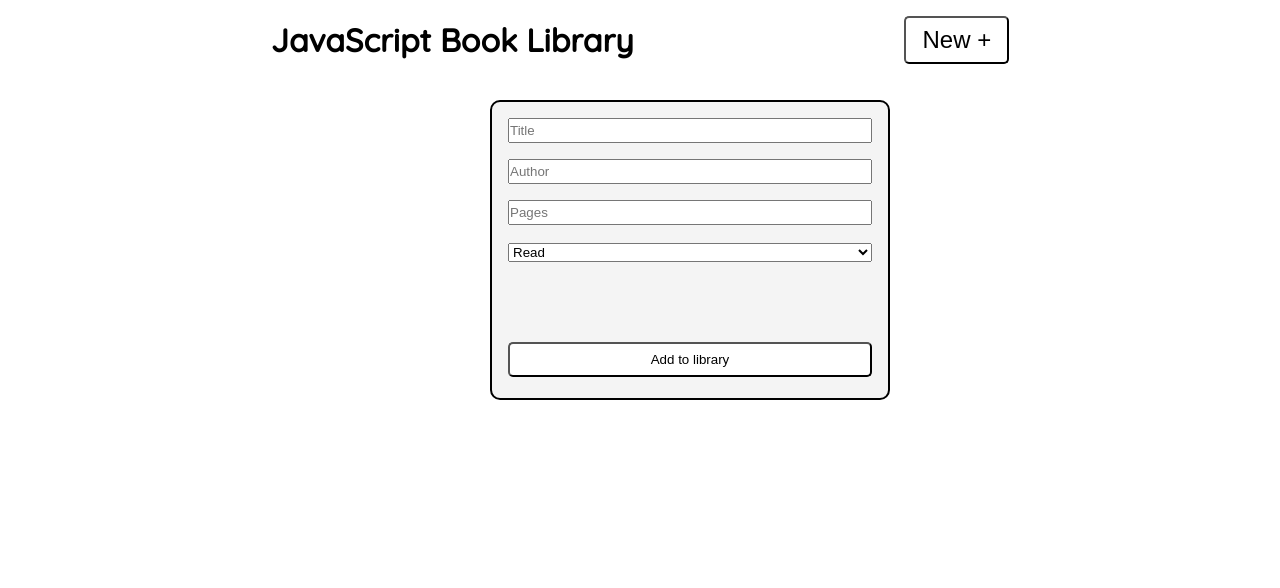
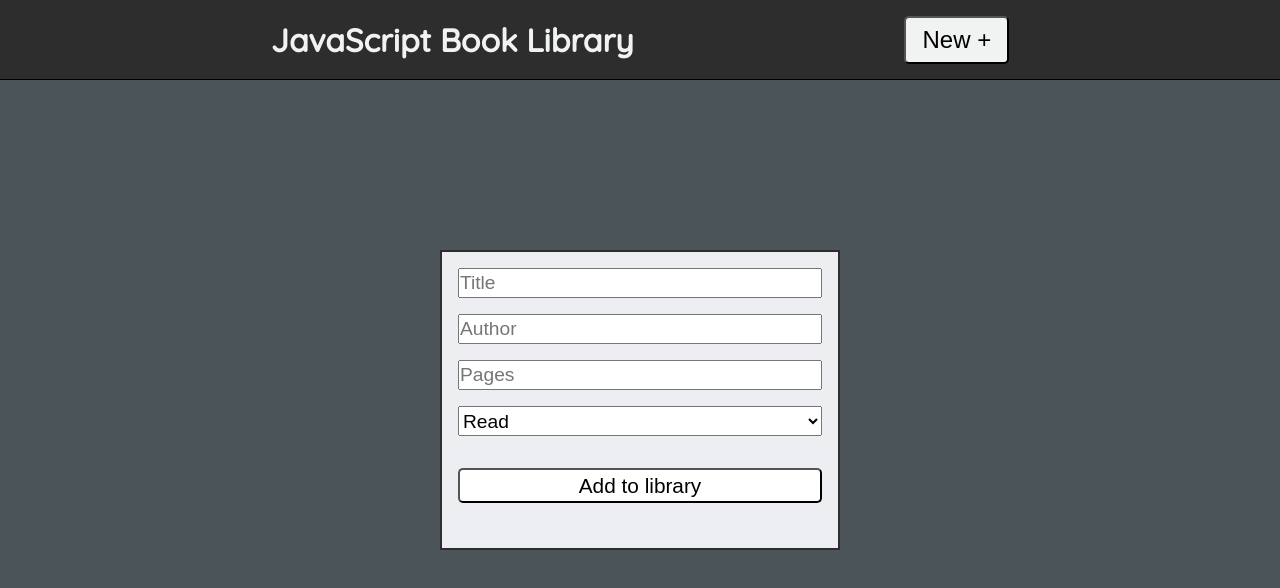
Before and after one commit to jonescu/js-library, a plain HTML site: page index.html in a window 1280 px wide. Both pictures are taken after a click on the button "New +". Drawn offline with nearby package versions, Linux system fonts and the light colour scheme.

Commit message:
updated ui

```diff
--- a/style.css
+++ b/style.css
@@ -6,11 +6,19 @@
     padding: 0;
 }
 
+:root {
+    --text-clr: #F1F2F2;
+    --header-bg-clr: #2D2D2D;
+    --main-bg-clr: #4B5459;
+    --form-clr: #EDEEF2;
+}
+
 body {
     height: 100vh;
     display: flex;
     flex-direction: column;
     font-family: 'Quicksand', sans-serif;
+    background-color: var(--main-bg-clr);
 }
 
 /* HEADER */
@@ -18,10 +26,11 @@ body {
 header {
     height: 10%;
     background-color: var(--header-bg-clr);
-    color: var(--main-font-clr);
+    color: var(--text-clr);
     display: flex;
     justify-content: space-evenly;
     align-items: center;
+    border-bottom: 1px solid black;
 }
 
 /* MAIN CONTAINER */
@@ -31,17 +40,19 @@ header {
     position: relative;
     display: flex;
     flex-wrap: wrap;
+    justify-content: center;
+    align-items: center;
 }
 
 .book-card {
     height: 300px;
     width: 300px;
-    border: 2px solid black;
     border-radius: 10px;
     margin: 1rem;
     padding: 1rem;
     font-size: 1.5rem;
     position: relative;
+    background-color: var(--text-clr);
 }
 
 .book-card > p {
@@ -82,24 +93,27 @@ header {
     display: flex;
     flex-direction: column;
     padding: 1rem;
-    border: 2px solid black;
-    border-radius: 10px;
+    border: 2px solid var(--header-bg-clr);
     position: absolute;
-    left: calc(50% - 150px);
-    top: 100px;
-    background: #f4f4f4;
+    left: calc(50% - 200px);
+    top: calc(50% - 150px);
+    background: var(--form-clr);
     visibility: hidden;
 }
 
 .book-form input {
     margin-bottom: 1rem;
-    height: 25px;
+    height: 30px;
     width: 100%;
+    font-size: 1.2rem;
 }
 
 .book-form > .buttons > select {
     width: 100%;
+    height: 30px;
+    font-size: 1.2rem;
 }
+
 
 .add-book-container {
     height: 15%;
@@ -110,7 +124,7 @@ header {
 
 .add-book-container > button {
     font-size: 1.5rem;
-    background: transparent;
+    background-color: var(--text-clr);
     padding: 0.5rem 1rem;
     border-radius: 5px;
 }
@@ -121,11 +135,12 @@ header {
 }
 
 #confirm-add-button {
-    margin-top: 5rem;
+    margin-top: 2rem;
     width: 100%;
     height: 35px;
     background-color: white;
     border-radius: 5px;
+    font-size: 1.3rem;
 }
 
 #confirm-add-button:hover {
```
